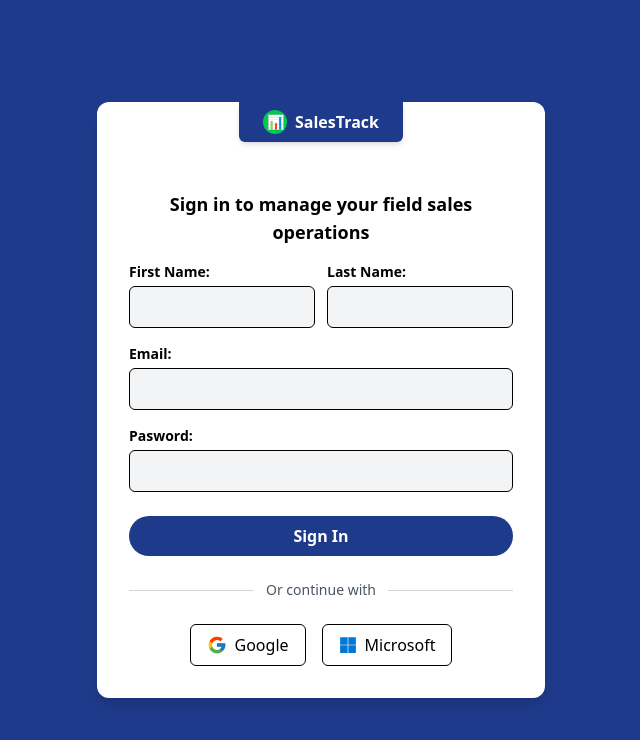
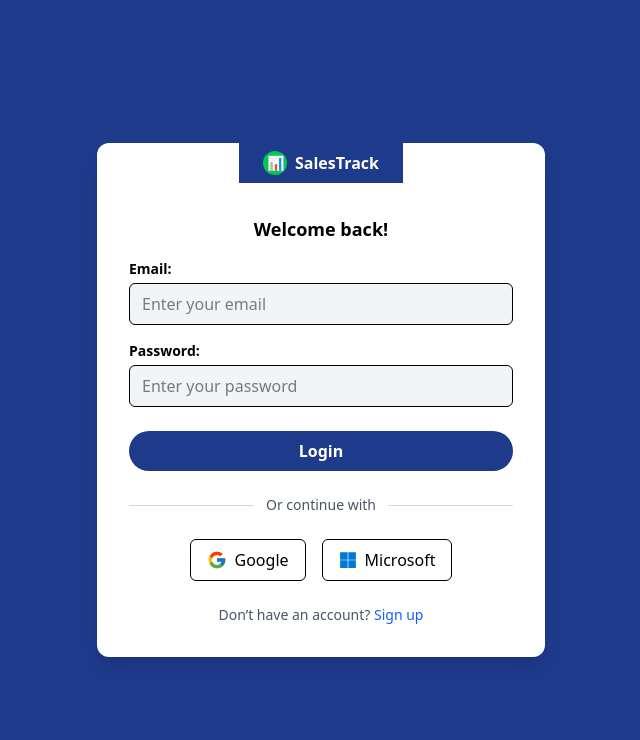
Before and after one commit to codexLante/KPM-salesTrack-Frontend, a React (Vite) app in the folder KPM SalesTrack/: page / in a window 1280 px wide. Shown: the top 740 px of the page, without its empty margins (319-959 px from the left). Built offline with nearby package versions, Linux system fonts and the light colour scheme.

Commit message:
KPM-1 Login Page

```diff
--- a/KPM SalesTrack/src/ADMIN/pages/login.jsx
+++ b/KPM SalesTrack/src/ADMIN/pages/login.jsx
@@ -0,0 +1,80 @@
+import React from "react";
+import { FcGoogle } from "react-icons/fc";
+import { FaMicrosoft } from "react-icons/fa";
+
+export default function Login() {
+  return (
+    <div className="min-h-screen flex items-center justify-center bg-[#1e3a8a]">
+      <div className="bg-white rounded-xl shadow-lg w-full max-w-md p-8 pt-12 relative">
+        {/* Logo */}
+        <div className="absolute top-0 left-1/2 transform -translate-x-1/2 bg-[#1e3a8a] px-6 py-2 flex items-center space-x-2">
+          <div className="w-6 h-6 bg-green-500 rounded-full flex items-center justify-center text-white text-sm font-bold">
+            📊
+          </div>
+          <span className="text-white font-semibold">SalesTrack</span>
+        </div>
+
+        {/* Heading */}
+        <h2 className="text-center font-semibold text-lg mt-6 mb-4">
+          Welcome back!
+        </h2>
+
+        {/* Form */}
+        <form className="space-y-4">
+          <div>
+            <label className="block font-semibold text-sm mb-1">Email:</label>
+            <input
+              type="email"
+              className="w-full border rounded-md px-3 py-2 bg-gray-100 focus:outline-none focus:ring-2 focus:ring-blue-500"
+              placeholder="Enter your email"
+            />
+          </div>
+
+          <div>
+            <label className="block font-semibold text-sm mb-1">Password:</label>
+            <input
+              type="password"
+              className="w-full border rounded-md px-3 py-2 bg-gray-100 focus:outline-none focus:ring-2 focus:ring-blue-500"
+              placeholder="Enter your password"
+            />
+          </div>
+
+          <button
+            type="submit"
+            className="w-full bg-[#1e3a8a] text-white font-semibold py-2 rounded-full mt-2 hover:bg-blue-800 transition"
+          >
+            Login
+          </button>
+        </form>
+
+        {/* Divider */}
+        <div className="flex items-center my-6">
+          <hr className="flex-1 border-gray-300" />
+          <span className="mx-3 text-sm text-gray-600">Or continue with</span>
+          <hr className="flex-1 border-gray-300" />
+        </div>
+
+        {/* Social Buttons */}
+        <div className="flex justify-center space-x-4">
+          <button className="flex items-center space-x-2 border rounded-md px-4 py-2 hover:bg-gray-100 transition">
+            <FcGoogle size={20} />
+            <span>Google</span>
+          </button>
+
+          <button className="flex items-center space-x-2 border rounded-md px-4 py-2 hover:bg-gray-100 transition">
+            <FaMicrosoft size={18} color="#0078D4" />
+            <span>Microsoft</span>
+          </button>
+        </div>
+
+        {/* Footer */}
+        <p className="text-center text-sm text-gray-600 mt-6">
+          Don’t have an account?{" "}
+          <span className="text-blue-600 hover:underline cursor-pointer">
+            Sign up
+          </span>
+        </p>
+      </div>
+    </div>
+  );
+}
--- a/KPM SalesTrack/src/App.jsx
+++ b/KPM SalesTrack/src/App.jsx
@@ -1,8 +1,9 @@
 import React from "react";
 import SignIn from "./ADMIN/pages/sign-in";
+import Login from "./ADMIN/pages/login";
+function App() {
 
-function App() {
-  return <SignIn />;
+  return <Login/>;
 }
 
 export default App;
```
